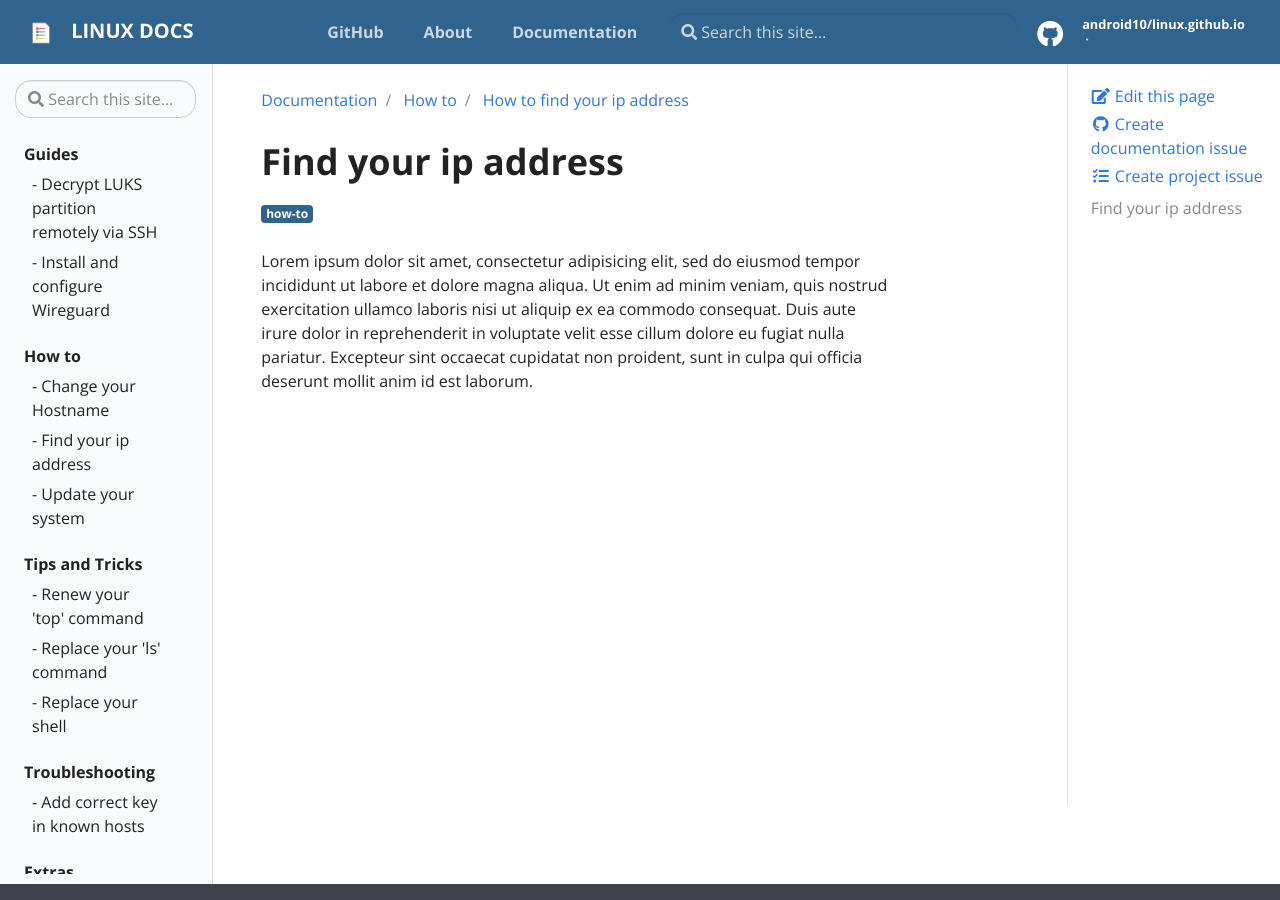
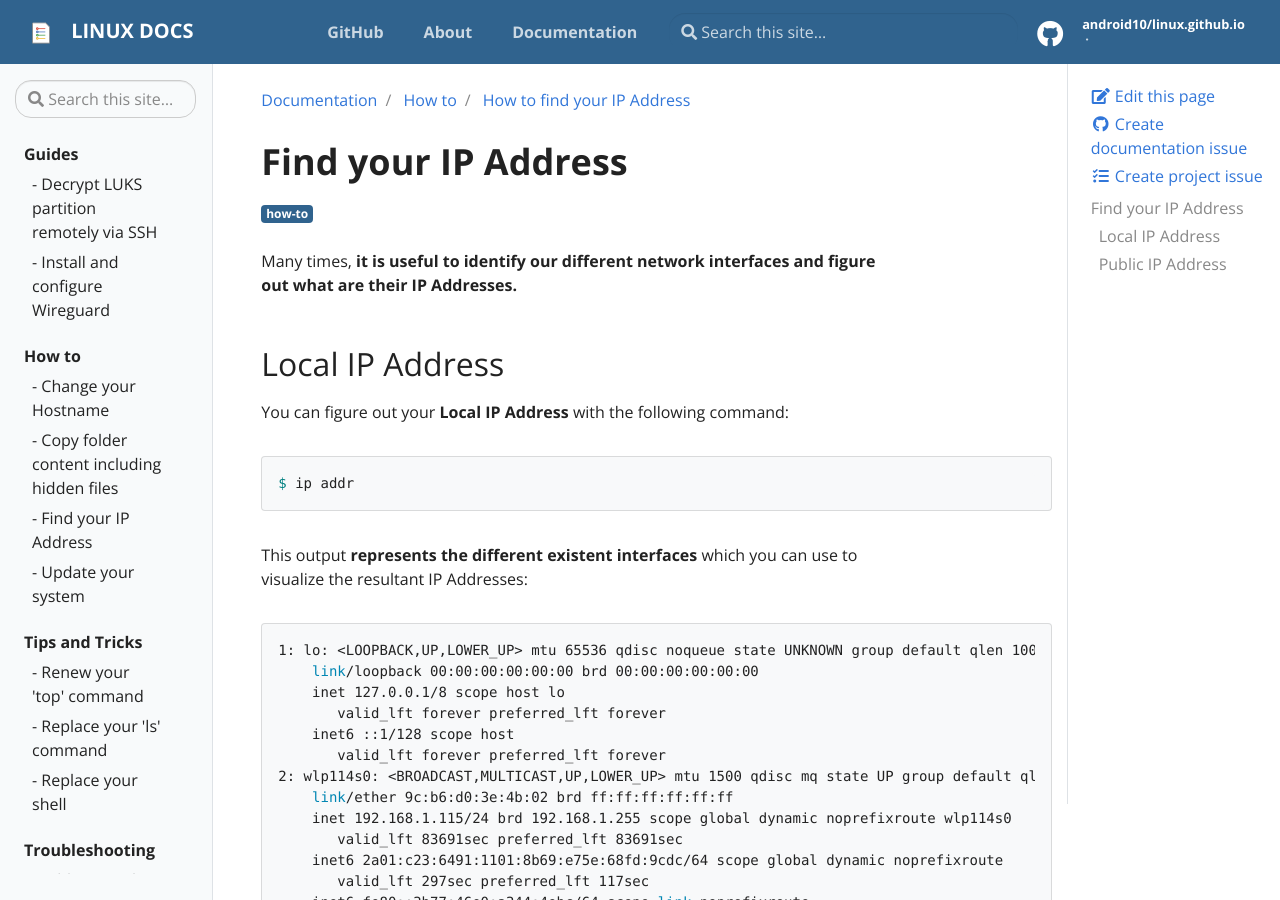
Before and after one commit to android10/linux.github.io, a Jekyll site: the page built from _docs/how-to/find-your-ip-address.md, in a window 1280 px wide and 900 px high. Built offline with Jekyll 4.4.1, drawn with Linux system fonts in a browser that asks for light colours; some of the changed text lies outside the part shown.

Commit message:
doc: add even more content.

````diff
--- a/_data/toc.yml
+++ b/_data/toc.yml
@@ -12,7 +12,9 @@
   links:
     - title: "- Change your Hostname"
       url: "docs/how-to/change-your-hostname"
-    - title: "- Find your ip address"
+    - title: "- Copy folder content including hidden files"
+      url: "docs/how-to/copy-folder-content-including-hidden-files"
+    - title: "- Find your IP Address"
       url: "docs/how-to/find-your-ip-address"
     - title: "- Update your system"
       url: "docs/how-to/update-your-system"
--- a/_docs/how-to/find-your-ip-address.md
+++ b/_docs/how-to/find-your-ip-address.md
@@ -1,10 +1,56 @@
 ---
-title:  How to find your ip address
-description: In this post, we are going to see how to find your ip address in linux.
+title:  How to find your IP Address
+description: In this post, we are going to see how to find your IP Address in Linux.
 tags:
  - how-to
 ---
 
-# Find your ip address
+# Find your IP Address
 
-Lorem ipsum dolor sit amet, consectetur adipisicing elit, sed do eiusmod tempor incididunt ut labore et dolore magna aliqua. Ut enim ad minim veniam, quis nostrud exercitation ullamco laboris nisi ut aliquip ex ea commodo consequat. Duis aute irure dolor in reprehenderit in voluptate velit esse cillum dolore eu fugiat nulla pariatur. Excepteur sint occaecat cupidatat non proident, sunt in culpa qui officia deserunt mollit anim id est laborum.
+Many times, **it is useful to identify our different network interfaces and figure out what are their IP Addresses.**
+
+## Local IP Address
+
+You can figure out your **Local IP Address** with the following command:
+
+```bash
+$ ip addr
+```
+
+This output **represents the different existent interfaces** which you can use to visualize the resultant IP Addresses:
+
+```bash
+1: lo: <LOOPBACK,UP,LOWER_UP> mtu 65536 qdisc noqueue state UNKNOWN group default qlen 1000
+    link/loopback 00:00:00:00:00:00 brd 00:00:00:00:00:00
+    inet 127.0.0.1/8 scope host lo
+       valid_lft forever preferred_lft forever
+    inet6 ::1/128 scope host
+       valid_lft forever preferred_lft forever
+2: wlp114s0: <BROADCAST,MULTICAST,UP,LOWER_UP> mtu 1500 qdisc mq state UP group default qlen 4096
+    link/ether 9c:b6:d0:3e:4b:02 brd ff:ff:ff:ff:ff:ff
+    inet 192.168.1.115/24 brd 192.168.1.255 scope global dynamic noprefixroute wlp114s0
+       valid_lft 83691sec preferred_lft 83691sec
+    inet6 2a01:c23:6491:1101:8b69:e75e:68fd:9cdc/64 scope global dynamic noprefixroute
+       valid_lft 297sec preferred_lft 117sec
+    inet6 fe80::3b77:46e0:a344:4ebc/64 scope link noprefixroute
+       valid_lft forever preferred_lft forever
+```
+
+Another **alternative would be to use the** `hostname` **command:**
+
+```bash
+$ hostname -i
+```
+
+And **here the output:**
+
+```bash
+$ 192.168.1.115
+```
+
+## Public IP Address
+
+Figuring out your **Public IP Address** is as easy as **visiting any website from this list:**
+
+ - [https://ip.me/](https://ip.me/){:target="_blank"}
+ - [https://whatismyipaddress.com/](https://whatismyipaddress.com/){:target="_blank"}
--- a/_docs/how-to/index.md
+++ b/_docs/how-to/index.md
@@ -10,5 +10,6 @@ This section includes **small tutorials and articles** describing **tiny guides*
 achieve an specific task in **Linux**.
 
  - [Change your hostname](change-your-hostname)
- - [Find your ip address](find-your-ip-address)
+ - [Copy folder content including hidden files](copy-folder-content-including-hidden-files)
+ - [Find your IP Address](find-your-ip-address)
  - [Update your system](update-your-system)
````
Also changed, not shown: _docs/guides/install-and-configure-wireguard.md (+6 -6 lines), _docs/how-to/copy-folder-content-including-hidden-files.md (added, +17 -0 lines), _docs/how-to/update-your-system.md (+37 -3 lines).
